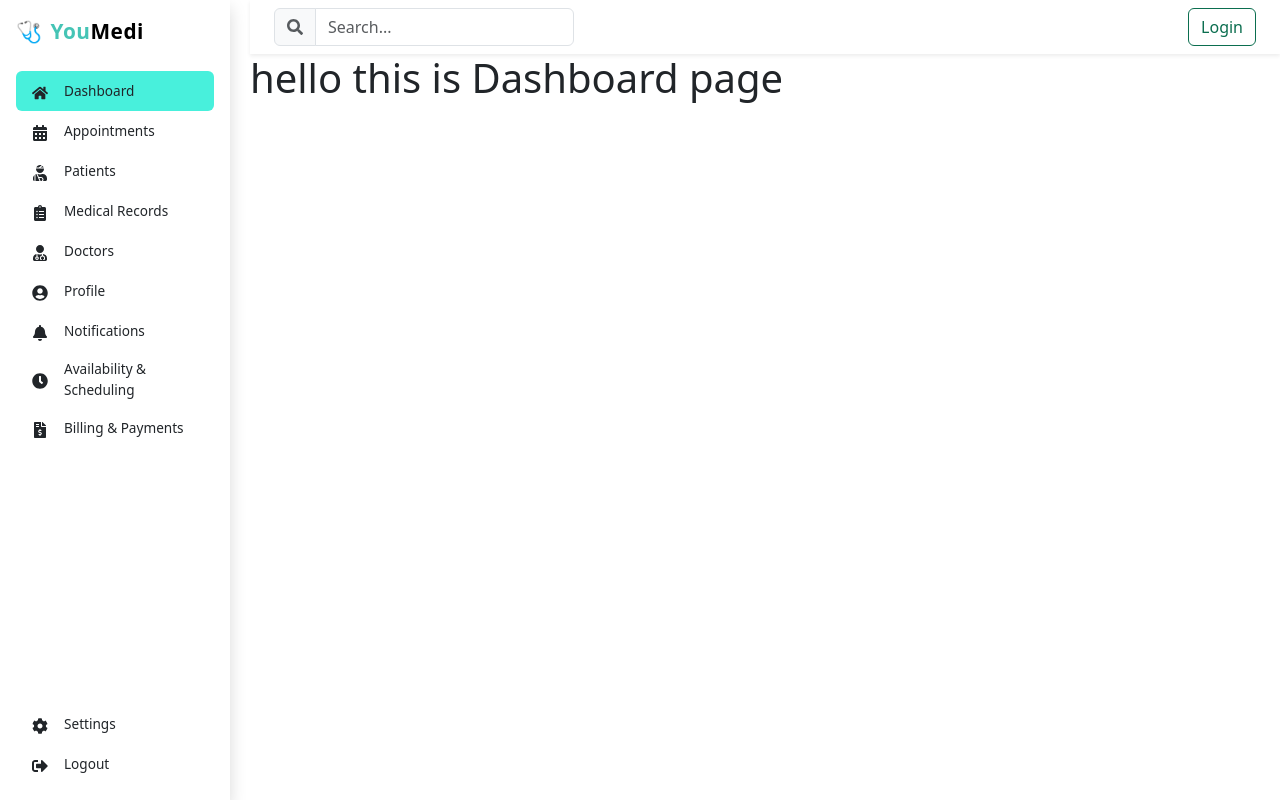
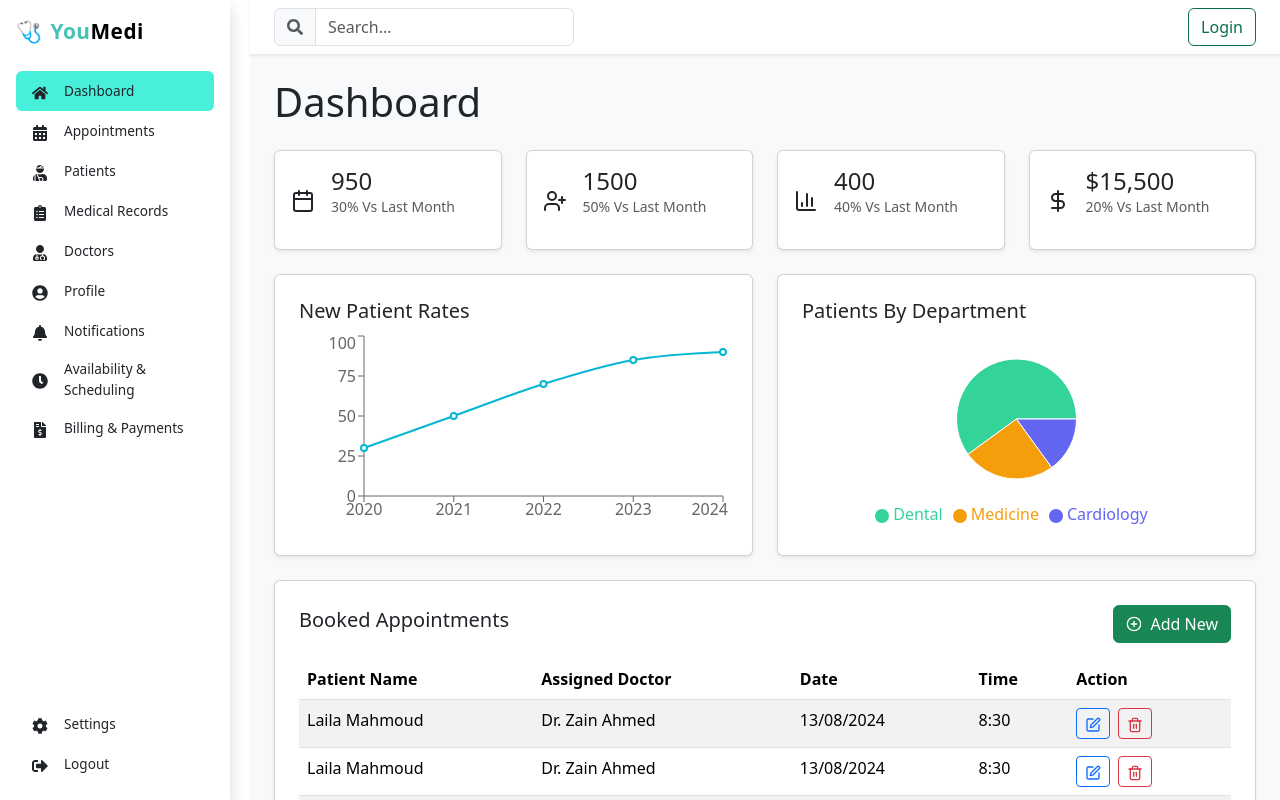
Before and after one commit to chandu539/Hospital_management_system, a React (Vite) app in the folder frontend/: page / in a window 1280 px wide. Shown: the top 800 px of the page. Built offline with nearby package versions, Linux system fonts and the light colour scheme.

Commit message:
dashboard_page done

```diff
--- a/frontend/package.json
+++ b/frontend/package.json
@@ -14,6 +14,7 @@
     "axios": "^1.8.1",
     "bootstrap": "^5.3.3",
     "jwt-decode": "^4.0.0",
+    "lucide-react": "^0.479.0",
     "postcss": "^8.5.3",
     "react": "^19.0.0",
     "react-dom": "^19.0.0",
--- a/frontend/src/pages/Dashboard.jsx
+++ b/frontend/src/pages/Dashboard.jsx
@@ -1,11 +1,135 @@
-import React from 'react'
+import React from "react";
+import { Calendar, UserPlus, BarChart3, DollarSign, PlusCircle, Trash2, Edit } from "lucide-react";
+import { LineChart, Line, XAxis, YAxis, Tooltip, ResponsiveContainer, PieChart, Pie, Cell, Legend } from "recharts";
 
-function Dashboard() {
+const Dashboard = () => {
+  const stats = [
+    { title: "Appointments", value: 950, percentage: "30%", increase: true, icon: <Calendar size={24} /> },
+    { title: "New Patients", value: 1500, percentage: "50%", increase: true, icon: <UserPlus size={24} /> },
+    { title: "Operations", value: 400, percentage: "40%", increase: true, icon: <BarChart3 size={24} /> },
+    { title: "HPL Earning", value: "$15,500", percentage: "20%", increase: false, icon: <DollarSign size={24} /> },
+  ];
+
+  const patientData = [
+    { name: "2020", rate: 30 },
+    { name: "2021", rate: 50 },
+    { name: "2022", rate: 70 },
+    { name: "2023", rate: 85 },
+    { name: "2024", rate: 90 },
+  ];
+
+  const departmentData = [
+    { name: "Dental", value: 60, color: "#34D399" },
+    { name: "Medicine", value: 25, color: "#F59E0B" },
+    { name: "Cardiology", value: 15, color: "#6366F1" },
+  ];
+
+  const appointments = [
+    { name: "Laila Mahmoud", doctor: "Dr. Zain Ahmed", date: "13/08/2024", time: "8:30" },
+    { name: "Laila Mahmoud", doctor: "Dr. Zain Ahmed", date: "13/08/2024", time: "8:30" },
+    { name: "Laila Mahmoud", doctor: "Dr. Zain Ahmed", date: "13/08/2024", time: "8:30" },
+    { name: "Laila Mahmoud", doctor: "Dr. Zain Ahmed", date: "13/08/2024", time: "8:30" },
+  ];
+
   return (
-    <div>
-      <h1>hello this is Dashboard page</h1>
+    <div className="container-fluid bg-light min-vh-100 p-4">
+      {/* Title */}
+      <h1 className="mb-4">Dashboard</h1>
+
+      {/* Stats Cards */}
+      <div className="row">
+        {stats.map((stat, index) => (
+          <div key={index} className="col-md-3 mb-4">
+            <div className="card shadow-sm p-3 d-flex flex-row align-items-center">
+              <div className="me-3">{stat.icon}</div>
+              <div>
+                <h4 className="mb-0">{stat.value}</h4>
+                <p className="text-muted small">{stat.percentage} Vs Last Month</p>
+              </div>
+            </div>
+          </div>
+        ))}
+      </div>
+
+      {/* Charts Section */}
+      <div className="row">
+        {/* New Patient Rates Chart */}
+        <div className="col-md-6 mb-4">
+          <div className="card shadow-sm p-4">
+            <h5>New Patient Rates</h5>
+            <ResponsiveContainer width="100%" height={200}>
+              <LineChart data={patientData}>
+                <XAxis dataKey="name" />
+                <YAxis />
+                <Tooltip />
+                <Line type="monotone" dataKey="rate" stroke="#06B6D4" strokeWidth={2} />
+              </LineChart>
+            </ResponsiveContainer>
+          </div>
+        </div>
+
+        {/* Patients by Department Pie Chart */}
+        <div className="col-md-6 mb-4">
+          <div className="card shadow-sm p-4">
+            <h5>Patients By Department</h5>
+            <ResponsiveContainer width="100%" height={200}>
+              <PieChart>
+                <Pie data={departmentData} dataKey="value" cx="50%" cy="50%" outerRadius={60}>
+                  {departmentData.map((entry, index) => (
+                    <Cell key={index} fill={entry.color} />
+                  ))}
+                </Pie>
+                <Legend />
+              </PieChart>
+            </ResponsiveContainer>
+          </div>
+        </div>
+      </div>
+
+      {/* Booked Appointments */}
+      <div className="card shadow-sm p-4">
+        <div className="d-flex justify-content-between align-items-center mb-3">
+          <h5>Booked Appointments</h5>
+          <button className="btn btn-success d-flex align-items-center">
+            <PlusCircle size={16} className="me-2" /> Add New
+          </button>
+        </div>
+
+        {/* Table */}
+        <div className="table-responsive">
+          <table className="table table-striped">
+            <thead>
+              <tr>
+                <th>Patient Name</th>
+                <th>Assigned Doctor</th>
+                <th>Date</th>
+                <th>Time</th>
+                <th>Action</th>
+              </tr>
+            </thead>
+            <tbody>
+              {appointments.map((appointment, index) => (
+                <tr key={index}>
+                  <td>{appointment.name}</td>
+                  <td>{appointment.doctor}</td>
+                  <td>{appointment.date}</td>
+                  <td>{appointment.time}</td>
+                  <td>
+                    <button className="btn btn-sm btn-outline-primary me-2">
+                      <Edit size={16} />
+                    </button>
+                    <button className="btn btn-sm btn-outline-danger">
+                      <Trash2 size={16} />
+                    </button>
+                  </td>
+                </tr>
+              ))}
+            </tbody>
+          </table>
+        </div>
+      </div>
     </div>
-  )
-}
+  );
+};
 
-export default Dashboard
+export default Dashboard;
```
Also changed, not shown: 1 other file (tests, documents, lock files or other folders).
